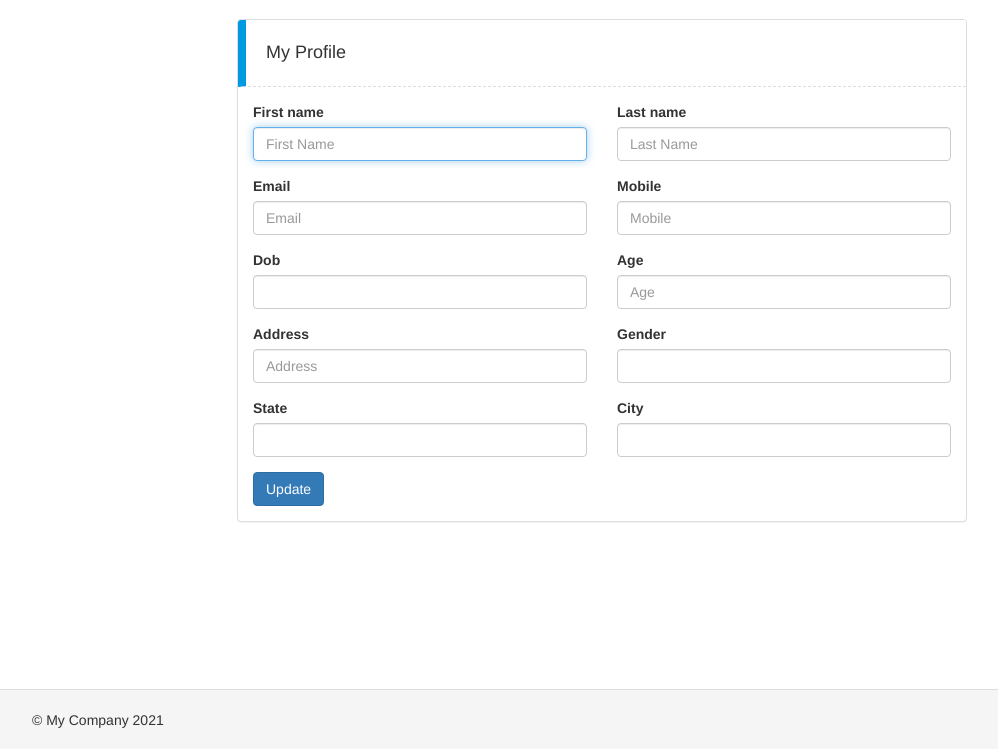
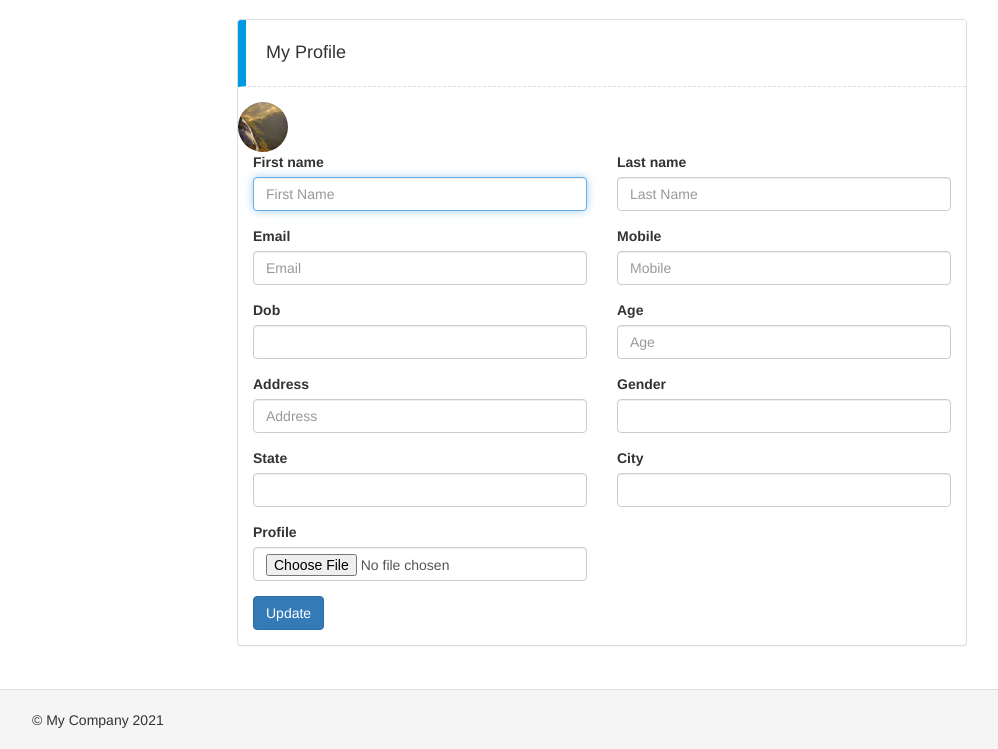
Before and after one commit to saurabhkuhikar/basic_application, a Yii app: template views/account/profile.php in a window 1280 px wide. Shown: the part 51-800 px from the top of the page, without its empty margins (38-1036 px from the left). Run offline with PHP 8.4 and a stand-in for Yii, Linux system fonts and the light colour scheme; the template is opened without the code that fills it: most values are stand-ins (such as "Sample title", 1, 10 or a date in 2020); form fields are guessed from the names that the template uses; data that the repository does not hold is empty; some libraries are stand-ins or nearby versions.

Commit message:
add profile picture

```diff
--- a/models/Profile.php
+++ b/models/Profile.php
@@ -29,6 +29,7 @@ class Profile extends \yii\db\ActiveRecord
     /**
      * {@inheritdoc}
      */
+
     public static function tableName()
     {
         return 'user';
@@ -48,6 +49,7 @@ class Profile extends \yii\db\ActiveRecord
             [['first_name', 'last_name', 'email', 'password', 'address', 'status'], 'string', 'max' => 255],
             [['auth_key'], 'string', 'max' => 32],
             [['gender'], 'string', 'max' => 15],
+            ['profile','file'],//extension jpg,png,pdf
             [['state', 'city'], 'string', 'max' => 50],
             [['first_name','last_name'], 'match', 'pattern' => '/^[a-zA-Z_ ]*$/', 'message' => 'Only alphabetic characters allowed'],
             ['mobile', 'match', 'pattern' =>'/^[0-9]{10}$/','message' => 'Mobile Number Must be Exactly 10 Digit.'],
@@ -76,6 +78,7 @@ class Profile extends \yii\db\ActiveRecord
             'status' => 'Status',
             'created' => 'Created',
             'updated' => 'Updated',
+            'profile' => 'Profile',
         ];
     }
 }
--- a/views/account/profile.php
+++ b/views/account/profile.php
@@ -25,7 +25,10 @@
                 </div>
                 <?php endif; ?>
 
-                <?php $form = ActiveForm::begin(['id' => 'update-profile','method' => 'post','action' => '/account/profile']); ?>
+                <?php $form = ActiveForm::begin(['options'=>['enctype'=>'multipart/form-data'],'id' => 'update-profile','method' => 'post','action' => '/account/profile']); ?>
+               <div class="row">
+                    <img src="/basic_application/web/upload/1621431604.jpg" alt="Avatar" class="avatar">
+               </div>
                 <div class="row">
                     <div class="col-md-6">
                         <div class="form-group">
@@ -114,6 +117,12 @@
                             ?>
                         </div>
                     </div>
+
+                <div class="col-md-6">
+                        <div class="form-group">
+                            <?= $form->field($model,'profile')->fileInput() ?>
+                        </div>
+                </div>
                 </div>
 
                 <div class="row">
--- a/web/css/site.css
+++ b/web/css/site.css
@@ -131,3 +131,9 @@ a.desc:after {
 .panel-heading {
     border-bottom: 1px dashed transparent;
 }
+.avatar {
+    vertical-align: middle;
+    width: 50px;
+    height: 50px;
+    border-radius: 50%;
+  }
```
Also changed, not shown: controllers/AccountController.php (+9 -2 lines), web/upload/1621431604.jpg (added).
